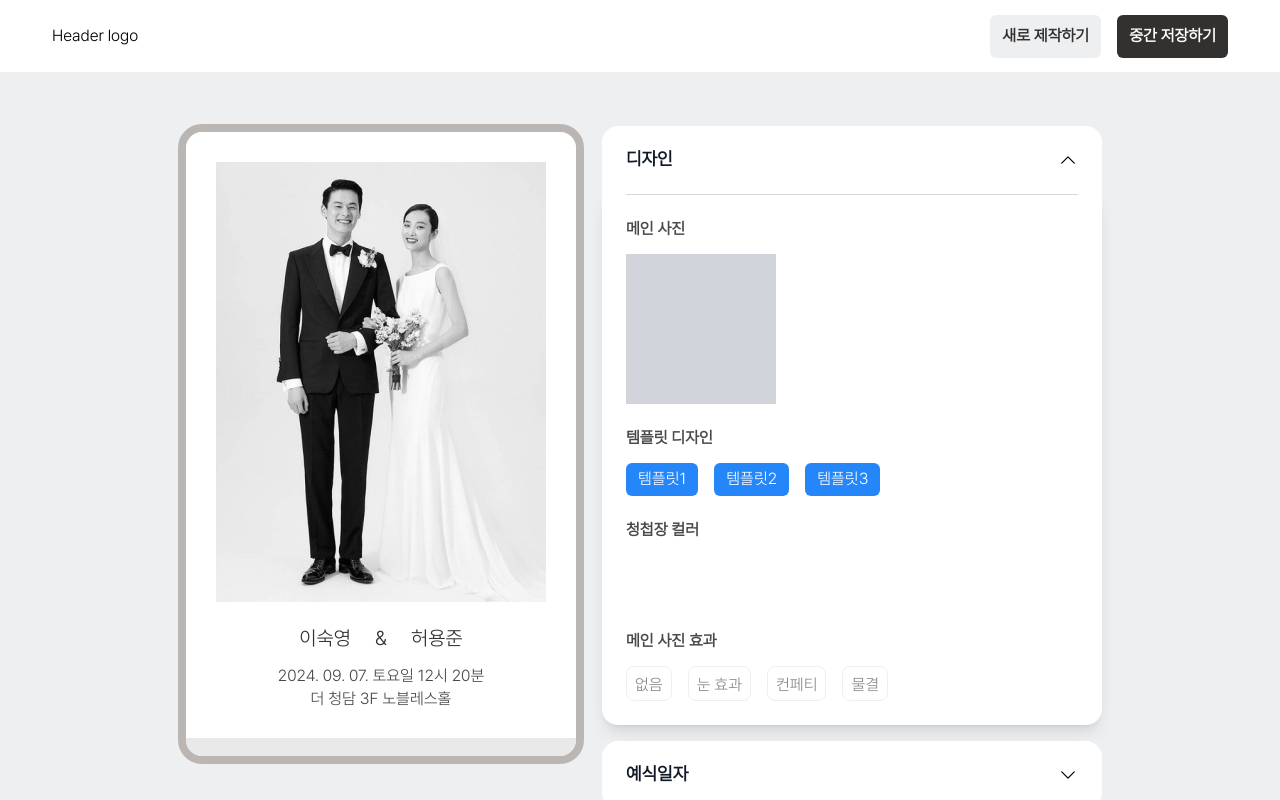
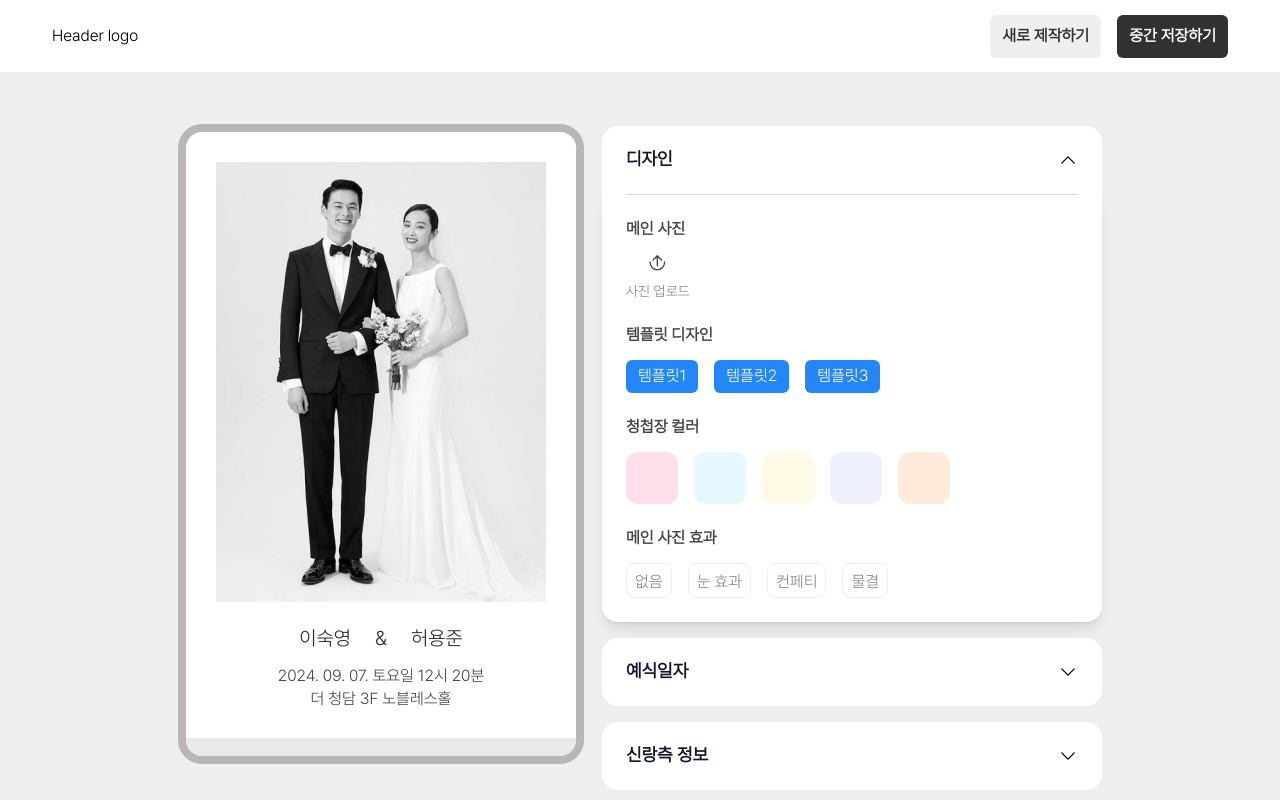
Before and after one commit to 22sook00/gloww, a Next.js app: page /form/1 in a window 1280 px wide. Both pictures are taken after a click on the button "디자인". Shown: the top 800 px of the page. Built offline with nearby package versions, Linux system fonts and the light colour scheme; no server answers.

Commit message:
✨Add: add image, spinner common component

```diff
--- a/package.json
+++ b/package.json
@@ -18,6 +18,7 @@
     "react": "^18",
     "react-dom": "^18",
     "react-hook-form": "^7.45.4",
+    "react-sortablejs": "^6.1.4",
     "recoil": "^0.7.7"
   },
   "devDependencies": {
--- /dev/null
+++ b/src/components/assets/Close.tsx
@@ -0,0 +1,20 @@
+import React from "react";
+
+const Close = () => {
+  return (
+    <svg
+      xmlns="http://www.w3.org/2000/svg"
+      viewBox="0 0 16 16"
+      fill="currentColor"
+      className="w-4 h-4"
+    >
+      <path
+        fill-rule="evenodd"
+        d="M8 15A7 7 0 1 0 8 1a7 7 0 0 0 0 14Zm2.78-4.22a.75.75 0 0 1-1.06 0L8 9.06l-1.72 1.72a.75.75 0 1 1-1.06-1.06L6.94 8 5.22 6.28a.75.75 0 0 1 1.06-1.06L8 6.94l1.72-1.72a.75.75 0 1 1 1.06 1.06L9.06 8l1.72 1.72a.75.75 0 0 1 0 1.06Z"
+        clip-rule="evenodd"
+      />
+    </svg>
+  );
+};
+
+export default Close;
--- /dev/null
+++ b/src/components/assets/Edit.tsx
@@ -0,0 +1,23 @@
+import React from "react";
+
+const Edit = ({ ...props }) => {
+  return (
+    <svg
+      xmlns="http://www.w3.org/2000/svg"
+      fill="none"
+      viewBox="0 0 24 24"
+      stroke-width="1.5"
+      stroke="currentColor"
+      className="w-5 h-5"
+      {...props}
+    >
+      <path
+        stroke-linecap="round"
+        stroke-linejoin="round"
+        d="m16.862 4.487 1.687-1.688a1.875 1.875 0 1 1 2.652 2.652L10.582 16.07a4.5 4.5 0 0 1-1.897 1.13L6 18l.8-2.685a4.5 4.5 0 0 1 1.13-1.897l8.932-8.931Zm0 0L19.5 7.125M18 14v4.75A2.25 2.25 0 0 1 15.75 21H5.25A2.25 2.25 0 0 1 3 18.75V8.25A2.25 2.25 0 0 1 5.25 6H10"
+      />
+    </svg>
+  );
+};
+
+export default Edit;
--- /dev/null
+++ b/src/components/assets/Upload.tsx
@@ -0,0 +1,26 @@
+import React from "react";
+
+const Upload = () => {
+  return (
+    <svg
+      width="17"
+      height="17"
+      viewBox="0 0 17 17"
+      fill="none"
+      xmlns="http://www.w3.org/2000/svg"
+    >
+      <path
+        d="M15.6667 7.83398C15.6667 12.2523 12.3834 15.834 8.33333 15.834C4.28325 15.834 1 12.2523 1 7.83398"
+        stroke="#494949"
+        stroke-width="1.33333"
+        stroke-linecap="round"
+      />
+      <path
+        d="M7.66732 11.834C7.66732 12.2022 7.96579 12.5007 8.33398 12.5007C8.70217 12.5007 9.00065 12.2022 9.00065 11.834L7.66732 11.834ZM8.80539 1.36258C8.54504 1.10223 8.12293 1.10223 7.86258 1.36258L3.61994 5.60522C3.35959 5.86557 3.35959 6.28768 3.61994 6.54803C3.88029 6.80838 4.3024 6.80838 4.56275 6.54803L8.33398 2.77679L12.1052 6.54803C12.3656 6.80838 12.7877 6.80838 13.048 6.54803C13.3084 6.28768 13.3084 5.86557 13.048 5.60522L8.80539 1.36258ZM9.00065 11.834L9.00065 1.83398L7.66732 1.83398L7.66732 11.834L9.00065 11.834Z"
+        fill="#494949"
+      />
+    </svg>
+  );
+};
+
+export default Upload;
--- a/src/components/form/DesignForm.tsx
+++ b/src/components/form/DesignForm.tsx
@@ -7,6 +7,7 @@ import Tab from "../tab/Tab";
 import FormSectionLayout from "../layout/FormSectionLayout";
 import { COLOR_ARR, EFFECT_ARR, TEMPLATE_ARR } from "@/data/staticData";
 import { useFormContext } from "react-hook-form";
+import UploadImg from "../img/UploadImg";
 
 const DesignForm = () => {
   const setSelectId = useSetRecoilState(templateState);
@@ -33,7 +34,7 @@ const DesignForm = () => {
     <Dropdown title={"디자인"}>
       <div className="form-section-layout gap-6">
         <FormSectionLayout subTitle="메인 사진">
-          <div className="w-[150px] h-[150px] bg-gray-300"></div>
+          <UploadImg />
         </FormSectionLayout>
         <FormSectionLayout subTitle="템플릿 디자인">
           <ul className="flex-row">
@@ -61,12 +62,13 @@ const DesignForm = () => {
                   key={color.colocId}
                   className={`
                   cursor-pointer
-                  w-[52px] h-[52px] rounded-xl ${color.name}
+                  w-[52px] h-[52px] rounded-xl focus:ring-2 ring-offset-2
                   ${
                     watch("templateColor") === color.name &&
-                    "border border-default-black"
+                    "border border-light-gray ring-2"
                   }
                   `}
+                  style={{ background: color.name }}
                 />
               );
             })}
--- /dev/null
+++ b/src/components/img/UploadImg.tsx
@@ -0,0 +1,115 @@
+import React, { ChangeEvent, useRef, useState } from "react";
+import Image from "next/image";
+import { useFormContext, useWatch } from "react-hook-form";
+import { ReactSortable } from "react-sortablejs";
+import XIcon from "@/components/assets/Close";
+import Spinner from "../loading/Spinner";
+import UploadIcon from "@/components/assets/Upload";
+import EditIcon from "@/components/assets/Edit";
+
+const MAX_FILE_SIZE = 1024 ** 2 * 20; // 20MB
+
+const UploadImg = ({ type = "edit" }) => {
+  const mainImageRef = useRef<HTMLInputElement>(null);
+  const [isMainImageLoading, setIsMainImageLoading] = useState(false);
+  const {
+    control,
+    formState: { errors },
+    setValue,
+    setError,
+    clearErrors,
+  } = useFormContext();
+
+  const [images, thumbnailImage] = useWatch({
+    control,
+    name: ["images", "thumbnailImage"],
+  });
+
+  const [imageSrc, setImageSrc]: any = useState(null);
+
+  const handleMainImageInput = (e: any) => {
+    const file = e.target.files[0];
+    const reader = new FileReader();
+    //setIsMainImageLoading(true);
+    file && reader.readAsDataURL(file);
+
+    return new Promise<void>((resolve) => {
+      reader.onload = () => {
+        setIsMainImageLoading(false);
+        setImageSrc(reader.result || null); // 파일의 컨텐츠
+        resolve();
+      };
+    });
+  };
+  return (
+    <div>
+      <input
+        style={{ display: "none" }}
+        ref={mainImageRef}
+        type="file"
+        accept="image/jpg,image/jpeg,image/png,image/gif,image/bmp"
+        name="main-image"
+        onChange={handleMainImageInput}
+      />
+      <div className="relative  flex-row  rounded-md">
+        {isMainImageLoading && (
+          <div className="flex-center  w-[150px] h-[150px]  overflow-hidden relative bg-light-gray rounded border border-dashed">
+            <Spinner />
+          </div>
+        )}
+        {!isMainImageLoading && imageSrc && (
+          <div className="relative group/item flex-row w-[150px] h-[150px] overflow-hidden cursor-pointer  bg-light-gray rounded border border-dashed">
+            {/*타입이 x 면*/}
+            {type === "x" && (
+              <div
+                className="absolute top-2 right-0 w-5 h-5 overflow-hidden cursor-pointer  invisible group-hover/item:visible"
+                onClick={() => {
+                  setImageSrc(null);
+                }}
+              >
+                <XIcon />
+              </div>
+            )}
+            <Image
+              src={imageSrc}
+              alt="상품 대표이미지"
+              width={150}
+              height={150}
+              onClick={() =>
+                mainImageRef.current && mainImageRef.current.click()
+              }
+            />
+            {/*타입이 하단수정이면*/}
+            {type === "edit" && (
+              <div
+                className="absolute bottom-0 right-0 flex-center gap-2 w-full h-9 overflow-hidden bg-opacity-gray invisible group-hover/item:visible"
+                onClick={() => {
+                  setImageSrc(null);
+                }}
+              >
+                <p className="text-sm text-white">이미지 수정</p>
+                <EditIcon style={{ stroke: "#fff" }} />
+              </div>
+            )}
+          </div>
+        )}
+        <div className="relative">
+          {!isMainImageLoading && !imageSrc && (
+            <label
+              onClick={() =>
+                mainImageRef.current && mainImageRef.current.click()
+              }
+            >
+              <div className="relative flex-center gap-[10px] flex-col h-full cursor-pointer">
+                <UploadIcon />
+                <p className=" text-default-gray text-sm">사진 업로드</p>
+              </div>
+            </label>
+          )}
+        </div>
+      </div>
+    </div>
+  );
+};
+
+export default UploadImg;
--- /dev/null
+++ b/src/components/loading/Spinner.tsx
@@ -0,0 +1,28 @@
+import React from "react";
+
+const Spinner = () => {
+  return (
+    <svg
+      className="animate-spin  h-6 w-6 text-blue-500"
+      xmlns="http://www.w3.org/2000/svg"
+      fill="none"
+      viewBox="0 0 24 24"
+    >
+      <circle
+        className="opacity-25"
+        cx="12"
+        cy="12"
+        r="10"
+        stroke="currentColor"
+        stroke-width="4"
+      ></circle>
+      <path
+        className="opacity-75"
+        fill="currentColor"
+        d="M4 12a8 8 0 018-8V0C5.373 0 0 5.373 0 12h4zm2 5.291A7.962 7.962 0 014 12H0c0 3.042 1.135 5.824 3 7.938l3-2.647z"
+      ></path>
+    </svg>
+  );
+};
+
+export default Spinner;
--- a/src/data/staticData.ts
+++ b/src/data/staticData.ts
@@ -15,10 +15,11 @@ export const EFFECT_ARR = [
 ];
 
 export const COLOR_ARR = [
-  { colocId: 0, name: "bg-slate-300" },
-  { colocId: 1, name: "bg-slate-400" },
-  { colocId: 2, name: "bg-slate-500" },
-  { colocId: 3, name: "bg-slate-600" },
+  { colocId: 0, name: "#ffdfec" },
+  { colocId: 1, name: "#e5f8ff" },
+  { colocId: 2, name: "#fffae5" },
+  { colocId: 3, name: "#eeefff" },
+  { colocId: 4, name: "#ffebdb" },
 ];
 
 /**
--- a/tailwind.config.ts
+++ b/tailwind.config.ts
@@ -23,6 +23,7 @@ const config: Config = {
         "spin-slow": "spin 5s ease infinite",
       },
       colors: {
+        "opacity-gray": "rgba(40, 40, 40, 0.6)",
         "primary-through": "rgba(255, 217, 81, 0.3)",
         primary: "#2586F9",
         outline: "#dddddd",
```
Also changed, not shown: 1 other file (tests, documents, lock files or other folders).
